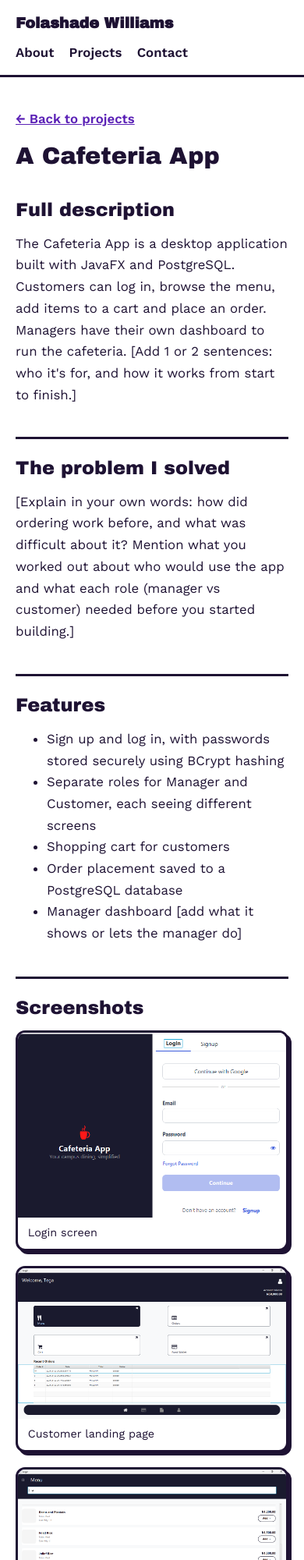
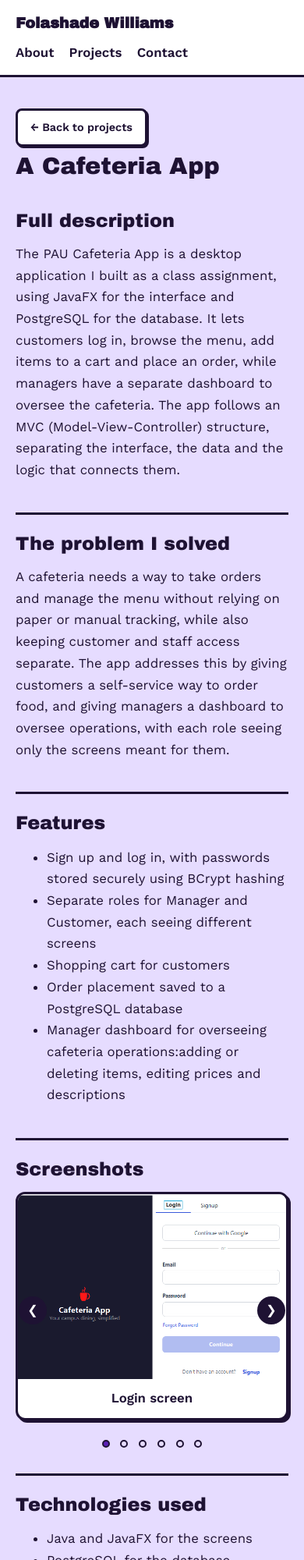
Before and after one commit to folashade-williams1/Portfolio, a website built with Vite: page project.html in a window 390 px wide. Shown: the top 2000 px of the page at 78% size. Built offline with nearby package versions, Linux system fonts and the light colour scheme.

Commit message:
Final changes

```diff
--- a/project.html
+++ b/project.html
@@ -20,17 +20,20 @@
   </header>
 
   <main class="detail">
-    <p><a href="/#projects">&larr; Back to projects</a></p>
+    <a class="btn alt back-btn" href="/#projects">&larr; Back to projects</a>
     <h1>A Cafeteria App</h1>
 
     <section>
       <h2>Full description</h2>
-      <p>The Cafeteria App is a desktop application built with JavaFX and PostgreSQL. Customers can log in, browse the menu, add items to a cart and place an order. Managers have their own dashboard to run the cafeteria. [Add 1 or 2 sentences: who it's for, and how it works from start to finish.]</p>
+      <p>The PAU Cafeteria App is a desktop application I built as a class assignment, using JavaFX for the interface and PostgreSQL for the database.
+        It lets customers log in, browse the menu, add items to a cart and place an order, while managers have a separate dashboard to oversee the cafeteria.
+        The app follows an MVC (Model-View-Controller) structure, separating the interface, the data and the logic that connects them.</p>
     </section>
 
     <section>
       <h2>The problem I solved</h2>
-      <p>[Explain in your own words: how did ordering work before, and what was difficult about it? Mention what you worked out about who would use the app and what each role (manager vs customer) needed before you started building.]</p>
+      <p>A cafeteria needs a way to take orders and manage the menu without relying on paper or manual tracking, while also keeping customer and staff access separate.
+        The app addresses this by giving customers a self-service way to order food, and giving managers a dashboard to oversee operations, with each role seeing only the screens meant for them.</p>
     </section>
 
     <section>
@@ -40,37 +43,51 @@
         <li>Separate roles for Manager and Customer, each seeing different screens</li>
         <li>Shopping cart for customers</li>
         <li>Order placement saved to a PostgreSQL database</li>
-        <li>Manager dashboard [add what it shows or lets the manager do]</li>
+        <li>Manager dashboard for overseeing cafeteria operations:adding or deleting items, editing prices and descriptions </li>
       </ul>
     </section>
 
     <section>
       <h2>Screenshots</h2>
-      <div class="screens">
-        <figure>
-          <img src="/images/cafeteria-1.png" alt="Login screen of the cafeteria app">
-          <figcaption>Login screen</figcaption>
-        </figure>
-        <figure>
+
+      <div class="slideshow">
+        <button class="slide-arrow prev" onclick="changeSlide(-1)" aria-label="Previous screenshot">&#10094;</button>
+
+        <div class="slide active">
+          <img src="/images/cafeteria-1.png" alt="Login screen">
+          <p>Login screen</p>
+        </div>
+        <div class="slide">
           <img src="/images/cafeteria-2.png" alt="Customer landing page">
-          <figcaption>Customer landing page</figcaption>
-        </figure>
-        <figure>
+          <p>Customer landing page</p>
+        </div>
+        <div class="slide">
           <img src="/images/cafeteria-3.png" alt="Customer menu">
-          <figcaption>Customer menu</figcaption>
-        </figure>
-        <figure>
+          <p>Customer menu</p>
+        </div>
+        <div class="slide">
           <img src="/images/cafeteria-4.png" alt="Customer cart">
-          <figcaption>Customer cart</figcaption>
-        </figure>
-        <figure>
+          <p>Customer cart</p>
+        </div>
+        <div class="slide">
           <img src="/images/cafeteria-5.png" alt="Customer orders">
-          <figcaption>Customer orders</figcaption>
-        </figure>
-        <figure>
+          <p>Customer orders</p>
+        </div>
+        <div class="slide">
           <img src="/images/cafeteria-6.png" alt="Manager dashboard">
-          <figcaption>Manager dashboard</figcaption>
-        </figure>
+          <p>Manager dashboard</p>
+        </div>
+
+        <button class="slide-arrow next" onclick="changeSlide(1)" aria-label="Next screenshot">&#10095;</button>
+
+        <div class="slide-dots">
+          <span class="dot active" onclick="goToSlide(0)"></span>
+          <span class="dot" onclick="goToSlide(1)"></span>
+          <span class="dot" onclick="goToSlide(2)"></span>
+          <span class="dot" onclick="goToSlide(3)"></span>
+          <span class="dot" onclick="goToSlide(4)"></span>
+          <span class="dot" onclick="goToSlide(5)"></span>
+        </div>
       </div>
     </section>
 
@@ -86,13 +103,39 @@
 
     <section>
       <h2>What I learned</h2>
-      <p>This was my first large Java and JavaFX project. [Write 2 to 4 sentences. For example: what was hardest, what you understand now about MVC, databases or password security, and what you would do differently.]</p>
+      <p>This was my first substantial Java and JavaFX project, and it was where I properly learned how MVC architecture separates concerns in a real application, rather than just as a diagram in a lecture.
+        Working with PostgreSQL also taught me how a desktop app connects to and manages a live database, and implementing BCrypt gave me a practical look at why passwords should never be stored as plain text.
+        If I built it again, I'd plan the database tables more carefully before writing the interface.</p>
     </section>
   </main>
 
   <footer>
     <p>&copy; 2026 Folashade Williams</p>
   </footer>
+  <script>
+    let currentSlide = 0;
+    const slides = document.querySelectorAll('.slide');
+    const dots = document.querySelectorAll('.dot');
 
+    function showSlide(index) {
+      slides.forEach(slide => slide.classList.remove('active'));
+      dots.forEach(dot => dot.classList.remove('active'));
+
+      if (index >= slides.length) index = 0;
+      if (index < 0) index = slides.length - 1;
+
+      currentSlide = index;
+      slides[currentSlide].classList.add('active');
+      dots[currentSlide].classList.add('active');
+    }
+
+    function changeSlide(direction) {
+      showSlide(currentSlide + direction);
+    }
+
+    function goToSlide(index) {
+      showSlide(index);
+    }
+  </script>
 </body>
 </html>
--- a/src/style.css
+++ b/src/style.css
@@ -79,7 +79,7 @@ nav a:hover { color: var(--purple); }
   padding: 0.8rem 1.5rem;
   border: 3px solid var(--ink);
   border-radius: 8px;
-  box-shadow: 4px 4px 0 var(--ink);
+  box-shadow: 2px 2px 0 var(--ink);
   text-decoration: none;
   margin: 0 0.8rem 0.8rem 0;
 }
@@ -90,6 +90,15 @@ nav a:hover { color: var(--purple); }
 }
 .btn.alt { background: var(--white); color: var(--ink); }
 .btn.alt:hover { background: var(--purple-dark); color: var(--white); }
+
+.back-btn {
+  display: inline-block;
+  margin-bottom: 1.5rem;
+  margin-top: 1.5rem;
+  padding: 0.4rem 0.8rem;
+  font-size: 0.85rem;
+  box-shadow: 2px 2px 0 var(--ink);
+}
 
 /* ===== HERO ===== */
 .hero {
@@ -109,7 +118,7 @@ nav a:hover { color: var(--purple); }
   margin-left: auto;
   border: 3px solid var(--ink);
   border-radius: 12px;
-  box-shadow: 6px 6px 0 var(--ink);
+  box-shadow: 3px 3px 0 var(--ink);
   overflow: hidden;
 }
 
@@ -138,13 +147,7 @@ nav a:hover { color: var(--purple); }
   font-weight: 600;
   transform: rotate(-3deg);
 }
-.mark {
-  background: var(--purple);
-  color: var(--white);
-  padding: 0 0.25em;
-  display: inline-block;
-  transform: rotate(-1deg);
-}
+
 .intro { font-size: 1.05rem; margin-bottom: 1.5rem; }
 
 /* ===== ABOUT ===== */
@@ -153,7 +156,7 @@ nav a:hover { color: var(--purple); }
   background: var(--lilac);
   border: 3px solid var(--ink);
   border-radius: 12px;
-  box-shadow: 6px 6px 0 var(--ink);
+  box-shadow: 3px 3px 0 var(--ink);
   padding: 1.2rem;
   margin: 0;
   align-self: start;
@@ -173,7 +176,7 @@ nav a:hover { color: var(--purple); }
   background: var(--white);
   border: 3px solid var(--ink);
   border-radius: 12px;
-  box-shadow: 6px 6px 0 var(--ink);
+  box-shadow: 3px 3px 0 var(--ink);
   overflow: hidden;
   display: flex;
   flex-direction: column;
@@ -208,6 +211,9 @@ footer {
 footer p { margin: 0; }
 
 /* ===== PROJECT DETAILS PAGE ===== */
+main.detail {
+  background: var(--lilac);
+}
 .detail { max-width: 800px; margin: 0 auto; padding: 2.5rem 1.25rem; }
 .detail section { padding: 1.5rem 0; border-top: 3px solid var(--ink); }
 .detail section:first-of-type { border-top: none; }
@@ -217,7 +223,7 @@ footer p { margin: 0; }
   background: var(--white);
   border: 3px solid var(--ink);
   border-radius: 12px;
-  box-shadow: 4px 4px 0 var(--ink);
+  box-shadow: 3px 3px 0 var(--ink);
   overflow: hidden;
 }
 .screens img { width: 100%; background: var(--lilac); }
@@ -227,4 +233,77 @@ footer p { margin: 0; }
 @media (max-width: 700px) {
   .about-grid { grid-template-columns: 1fr; }
   section { padding-top: 3rem; padding-bottom: 3rem; }
+  .btn {
+    padding: 0.6rem 1rem;
+    font-size: 0.9rem;
+    margin: 0 0.5rem 0.5rem 0;
+  }
 }
+/* ===== SCREENSHOT SLIDESHOW ===== */
+.slideshow {
+  position: relative;
+  max-width: 500px;
+  margin: 0 auto;
+}
+
+.slide {
+  display: none;
+  background: var(--white);
+  border: 3px solid var(--ink);
+  border-radius: 12px;
+  box-shadow: 3px 3px 0 var(--ink);
+  overflow: hidden;
+  text-align: center;
+}
+
+.slide.active { display: block; }
+
+.slide img { width: 100%; }
+
+.slide p {
+  margin: 0;
+  padding: 0.7rem;
+  font-weight: 600;
+}
+
+.slide-arrow {
+  position: absolute;
+  top: 45%;
+  transform: translateY(-50%);
+  background: var(--ink);
+  color: var(--white);
+  border: none;
+  width: 36px;
+  height: 36px;
+  border-radius: 50%;
+  cursor: pointer;
+  font-size: 1rem;
+}
+
+.slide-arrow:hover { background: var(--purple); }
+
+.slide-arrow.prev { left: -18px; }
+.slide-arrow.next { right: -18px; }
+
+.slide-dots {
+  text-align: center;
+  margin-top: 1rem;
+}
+
+.dot {
+  display: inline-block;
+  width: 10px;
+  height: 10px;
+  margin: 0 4px;
+  border-radius: 50%;
+  background: var(--lilac);
+  border: 2px solid var(--ink);
+  cursor: pointer;
+}
+
+.dot.active { background: var(--purple); }
+
+@media (max-width: 600px) {
+  .slide-arrow.prev { left: 4px; }
+  .slide-arrow.next { right: 4px; }
+}
```
Also changed, not shown: index.html (+3 -3 lines).
